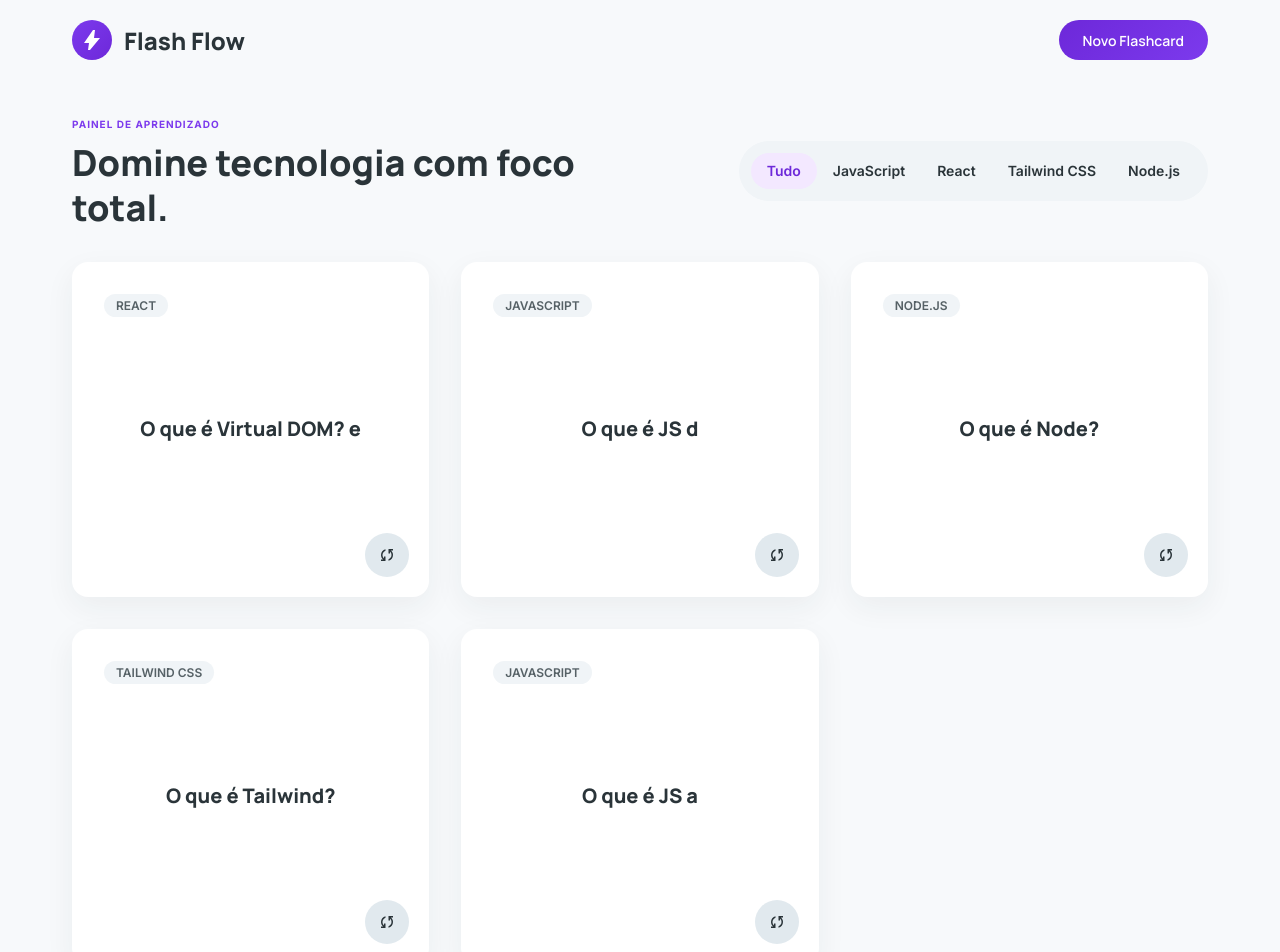
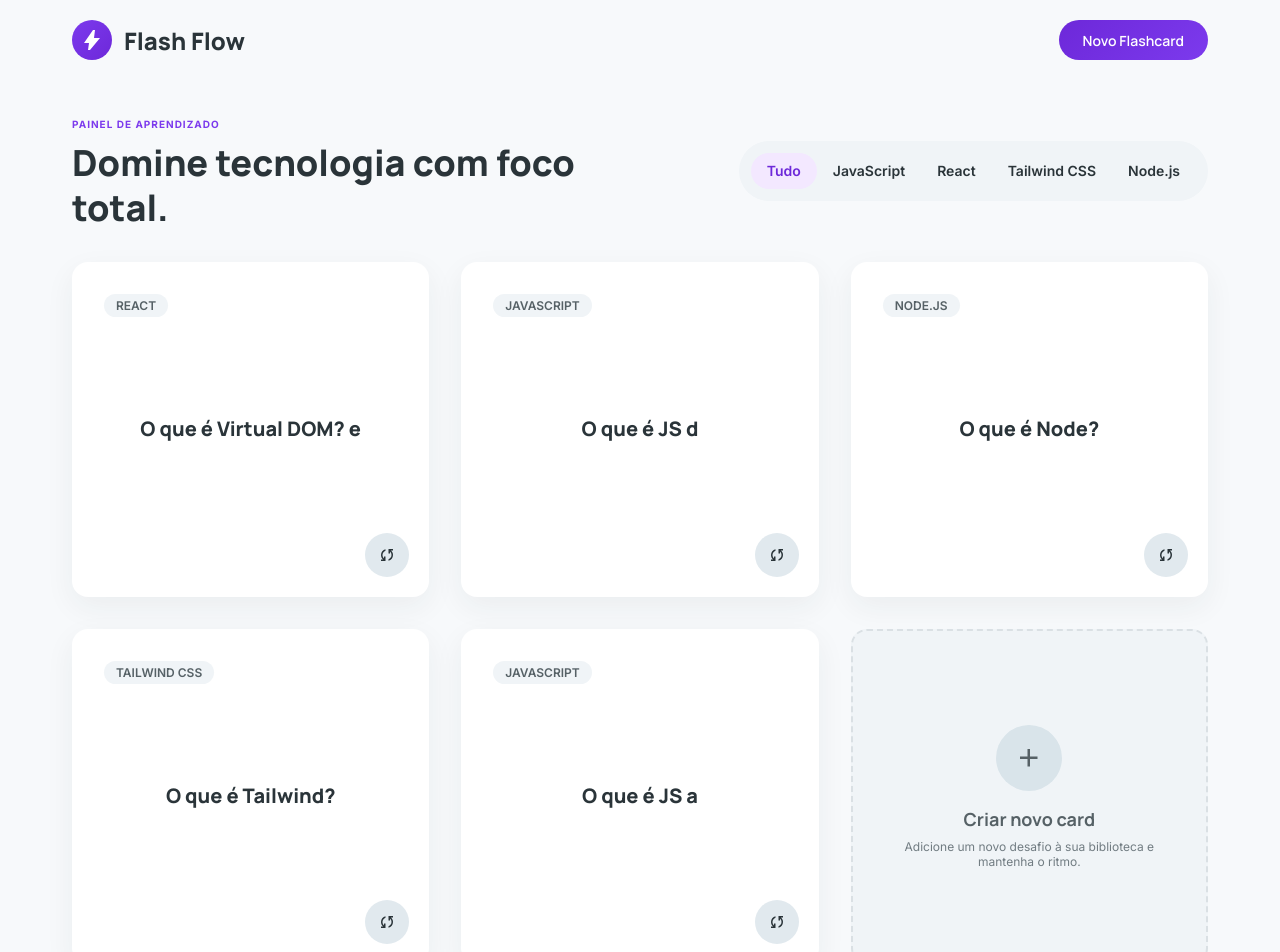
Before and after one commit to petersonmunuera/flash-flow, a React (Vite) app: page / in a window 1280 px wide. Shown: the top 952 px of the page. Built offline with nearby package versions, Linux system fonts and the light colour scheme.

Commit message:
feat: create `<AddNewFlashcard />` component

```diff
--- /dev/null
+++ b/src/components/AddNewFlashcard/index.tsx
@@ -0,0 +1,20 @@
+import plusIcon from '../../assets/plus.svg'
+
+import style from './style.module.css'
+
+export function AddNewFlashcard() {
+  return (
+    <button className={style.container}>
+      <div className={style.plus}>
+        <img src={plusIcon} alt="Adicionar" />
+      </div>
+      <div>
+        <span>Criar novo card</span>
+        <p>
+          Adicione um novo desafio à sua biblioteca e
+          mantenha o ritmo.
+        </p>
+      </div>
+    </button>
+  )
+}
--- /dev/null
+++ b/src/components/AddNewFlashcard/style.module.css
@@ -0,0 +1,31 @@
+.container {
+  background-color: var(--gray-200);
+  padding: 2rem;
+  display: flex;
+  flex-direction: column;
+  justify-content: center;
+  align-items: center;
+  gap: 1rem;
+  border: 2px dashed var(--gray-380);
+  border-radius: 16px;
+
+  div span {
+    font-family: 'Manrope', sans-serif;
+    font-size: 1.125rem;
+    font-weight: 700;
+    color: var(--gray-500);
+  }
+
+  div p {
+    margin-top: 0.5rem;
+    font-size: 0.75rem;
+    color: var(--gray-400);
+  }
+}
+
+.plus {
+  background-color: var(--gray-350);
+  padding: 1.5rem;
+  border-radius: 999px;
+  line-height: 0;
+}
--- a/src/components/CardsSection/index.tsx
+++ b/src/components/CardsSection/index.tsx
@@ -1,10 +1,12 @@
 import { Button } from '../Button'
 import { Flashcard } from '../Flashcard'
+import { AddNewFlashcard } from '../AddNewFlashcard'
+import { useFilter } from '../../hooks/useFilter'
+
 import { cards } from './mock'
 
 import emptyImg from '../../assets/empty.svg'
 import style from './style.module.css'
-import { useFilter } from '../../hooks/useFilter'
 
 export function CardsSection() {
   const { activeFilter } = useFilter()
@@ -18,6 +20,7 @@ export function CardsSection() {
       {filteredCards.map(card => (
         <Flashcard key={card.question} card={card} />
       ))}
+      <AddNewFlashcard />
     </section>
   ) : (
     <section className={style.emptyContainer}>
--- a/src/global.css
+++ b/src/global.css
@@ -11,6 +11,7 @@
   --gray-200: #F0F4F7;
   --gray-300: #E1E9EE;
   --gray-350: #D9E4EA;
+  --gray-380: rgba(169, 180, 185, 0.3);
   --gray-400: #717C82;
   --gray-500: #566166;
   --gray-800: #2A3439;
```
Also changed, not shown: src/assets/plus.svg (added).
